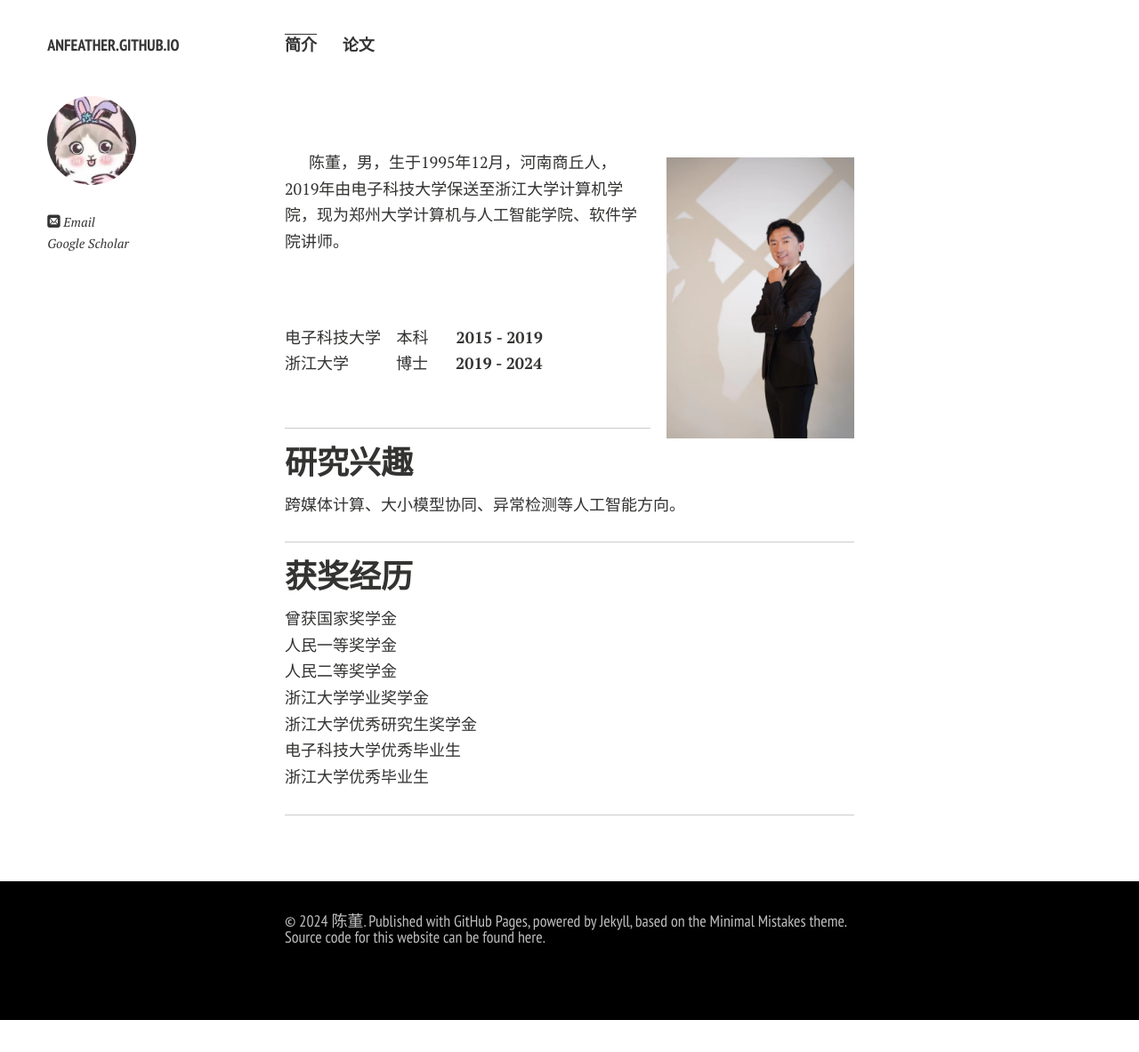
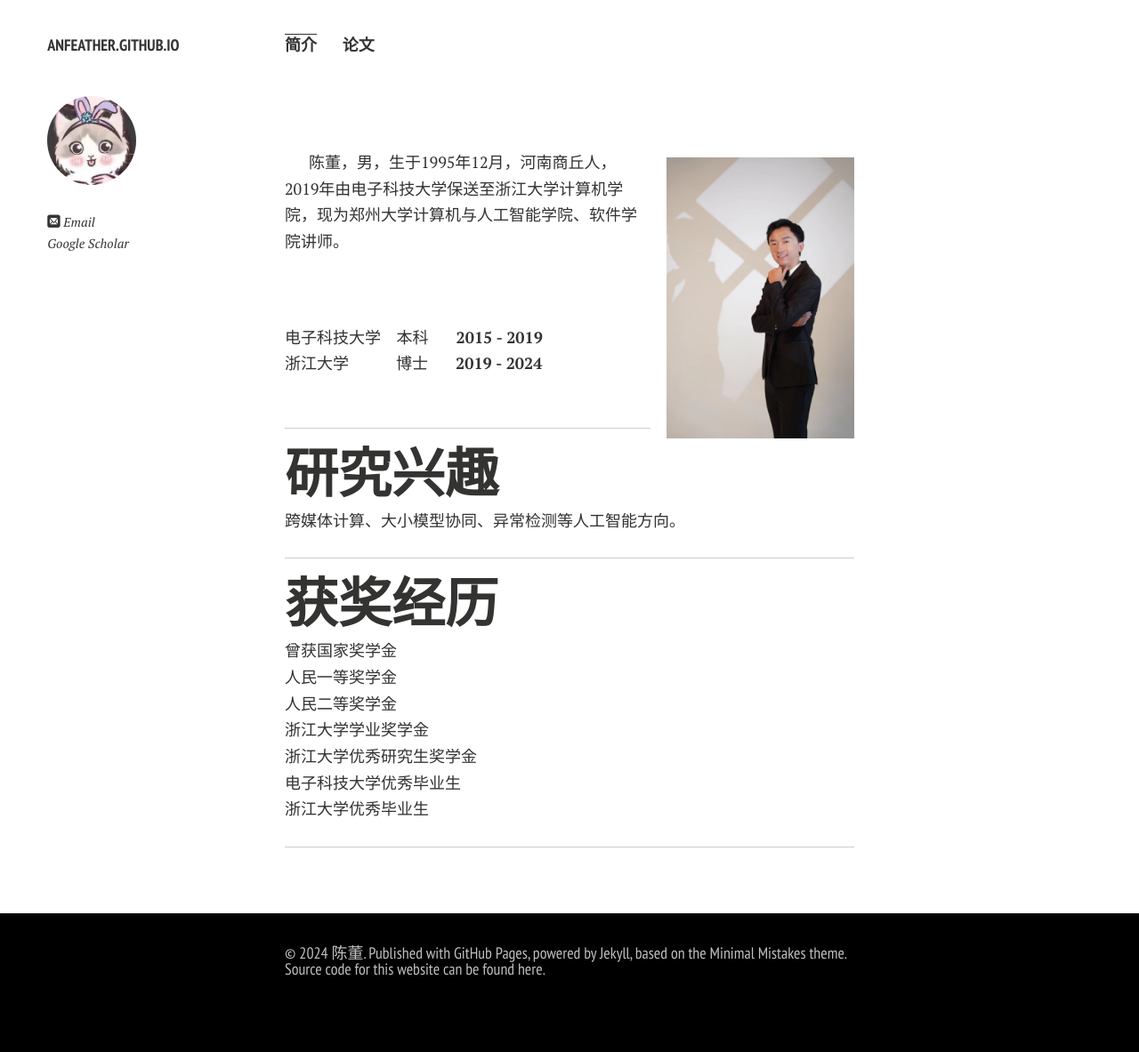
Before and after one commit to Anfeather/Anfeather.github.io, a Jekyll site: the page built from index.md, in a window 1280 px wide. Shown: the whole page at 89% size. Built offline with Jekyll 4.4.1, drawn with Linux system fonts in a browser that asks for light colours; nearby versions of some CDN libraries; comment, search, counter and statistics services are not loaded; a style sheet for code colours, icons or effects is not loaded; our own code applies the rules of GitHub Pages for plain Markdown files; before the commit the page ends 1147 px from its top, so only the background shows below that.

```diff
--- a/index.md
+++ b/index.md
@@ -20,12 +20,12 @@ layout: page
 
 ---
 
-## 研究兴趣
+# 研究兴趣
 
 跨媒体计算、大小模型协同、异常检测等人工智能方向。
 
 ---
-## 获奖经历
+# 获奖经历
 曾获国家奖学金 <br>
 人民一等奖学金 <br>
 人民二等奖学金 <br>
```
